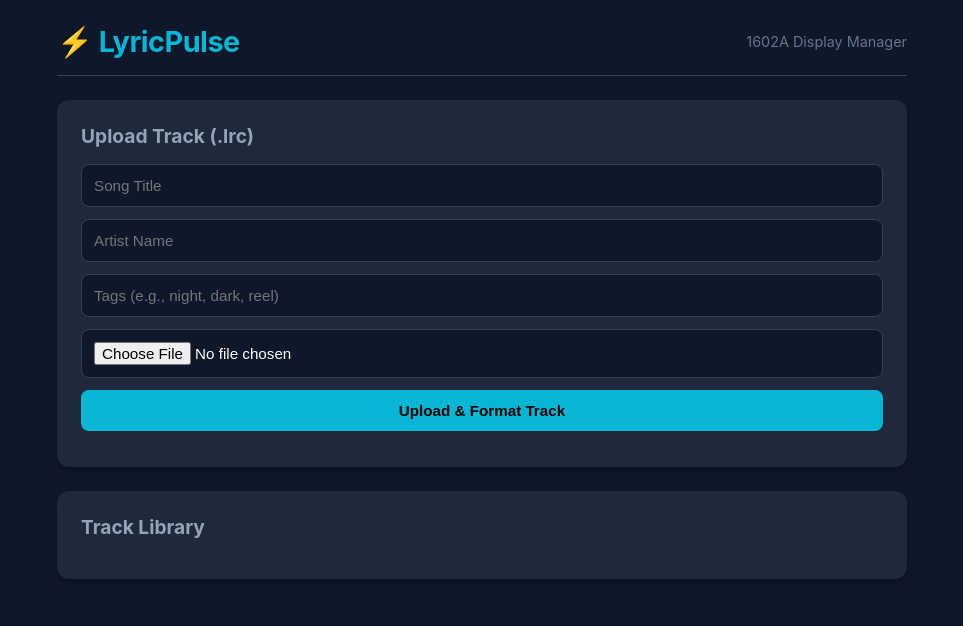
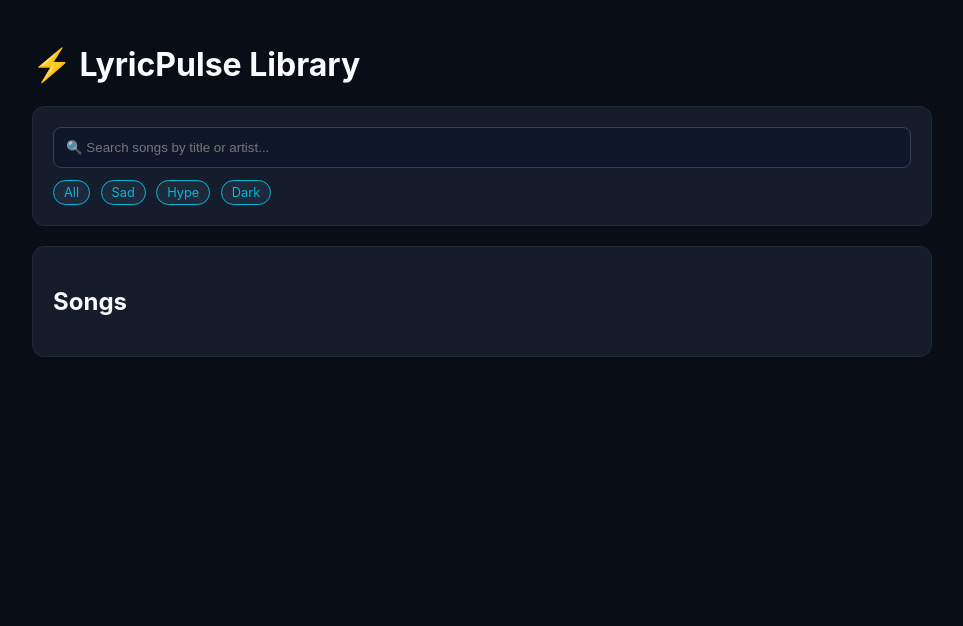
Before and after one commit to retardedmonkeygaming/rpi-lyric-display, a Flask app: page /library in a window 1280 px wide. Shown: the top 626 px of the page, without its empty margins (158-1121 px from the left). Run offline with Flask 3, Linux system fonts and the light colour scheme; data that the repository does not hold is empty; parts of the project's set-up code (start-up, migrations or seed data) failed here and were passed over.

Commit message:
Enhance application functionality: add backup and session logging methods, implement recording mode trigger, and improve library UI with search and filter capabilities.

```diff
--- a/app.py
+++ b/app.py
@@ -6,13 +6,12 @@ from config import FLASK_HOST, FLASK_PORT
 from database.db import DatabaseManager
 from core.lcd_engine import LCDEngine
 from core.touch_input import TouchInputHandler
+from core.plugin_loader import PluginLoader
 from web.routes import web_bp
 
 current_app_instance = None
 
-
 def get_local_ip() -> str:
-    """Retrieves the Raspberry Pi's local IP address on Wi-Fi / Ethernet."""
     try:
         s = socket.socket(socket.AF_INET, socket.SOCK_DGRAM)
         s.connect(("8.8.8.8", 80))
@@ -22,22 +21,19 @@ def get_local_ip() -> str:
     except Exception:
         return "127.0.0.1"
 
-
 class LyricSyncApp:
-    """LyricPulse 1602 Main Service Application."""
-
     def __init__(self):
         global current_app_instance
         current_app_instance = self
 
         self.db = DatabaseManager()
         self.lcd = LCDEngine()
+        self.plugins = PluginLoader().load_plugins()
 
-        self.state = "IDLE"  # Modes: IDLE, MENU, PLAYING
+        self.state = "IDLE"
         self.songs_list = []
         self.selected_index = 0
         self.stop_playback = False
-
         self.local_ip = get_local_ip()
 
         self.touch = TouchInputHandler(
@@ -56,7 +52,6 @@ class LyricSyncApp:
             self.songs_list = self.db.get_all_songs()
             self.selected_index = 0
             self._update_menu_display()
-
         elif self.state == "MENU":
             if self.songs_list:
                 self.selected_index = (self.selected_index + 1) % len(self.songs_list)
@@ -64,24 +59,16 @@ class LyricSyncApp:
 
     def _handle_double_tap(self):
         if self.state == "MENU" and self.songs_list:
-            self.state = "PLAYING"
             selected_song = self.songs_list[self.selected_index]
-
-            playback_thread = threading.Thread(
-                target=self._start_song_playback, args=(selected_song["id"],)
-            )
-            playback_thread.daemon = True
-            playback_thread.start()
+            self.trigger_recording_mode(selected_song["id"], countdown_sec=3)
 
     def _handle_triple_tap(self):
-        """Triple Tap: Stop active lyric playback immediately."""
         if self.state == "PLAYING":
             self.stop_playback = True
             self.state = "IDLE"
             self.lcd.clear()
 
     def _handle_long_press(self):
-        """Long Press: Reset state to IDLE."""
         if self.state in ["MENU", "PLAYING"]:
             self.stop_playback = True
             self.state = "IDLE"
@@ -91,9 +78,32 @@ class LyricSyncApp:
         if not self.songs_list:
             self.lcd.display_lines("NO SONGS FOUND", "UPLOAD VIA WEB")
             return
-
         song = self.songs_list[self.selected_index]
         self.lcd.display_menu_item(song["title"], song["artist"])
+
+    def trigger_recording_mode(self, song_id: int, countdown_sec: int = 3):
+        """Executes a visual 3-second countdown lock before starting timed playback."""
+        if self.state != "PLAYING":
+            self.state = "PLAYING"
+
+            def recording_thread():
+                self.lcd.clear()
+                for count in range(countdown_sec, 0, -1):
+                    self.lcd.display_lines("RECORDING IN...", f"      {count}      ")
+                    time.sleep(1.0)
+
+                self.lcd.display_lines("  RECORDING!  ", "    ACTION    ")
+                time.sleep(0.8)
+
+                start_time = time.time()
+                self._start_song_playback(song_id)
+                duration = round(time.time() - start_time, 2)
+
+                status = "STOPPED" if self.stop_playback else "COMPLETED"
+                self.db.log_session(song_id, duration, status)
+
+            t = threading.Thread(target=recording_thread, daemon=True)
+            t.start()
 
     def _start_song_playback(self, song_id: int):
         lyrics = self.db.get_song_lyrics(song_id)
@@ -114,18 +124,7 @@ class LyricSyncApp:
         if not self.stop_playback:
             self.state = "IDLE"
 
-    def trigger_remote_playback(self, song_id: int):
-        """Allows external HTTP endpoints to trigger timed playback runs."""
-        if self.state != "PLAYING":
-            self.state = "PLAYING"
-            playback_thread = threading.Thread(
-                target=self._start_song_playback, args=(song_id,)
-            )
-            playback_thread.daemon = True
-            playback_thread.start()
-
     def _start_idle_display_loop(self):
-        """Background thread cycling idle LCD info every 5 seconds."""
         def idle_loop():
             page = 0
             while True:
@@ -135,12 +134,10 @@ class LyricSyncApp:
                     else:
                         ip_line = f"{self.local_ip}:{FLASK_PORT}"
                         self.lcd.display_lines("WEB UI ACCESS", ip_line)
-
                     page = (page + 1) % 2
                 time.sleep(5)
 
-        thread = threading.Thread(target=idle_loop, daemon=True)
-        thread.start()
+        threading.Thread(target=idle_loop, daemon=True).start()
 
     def run(self):
         self.touch.start_listening()
@@ -153,10 +150,7 @@ class LyricSyncApp:
         server_thread.daemon = True
         server_thread.start()
 
-        # Startup Animation
         self.lcd.play_boot_animation()
-
-        # Start 5-Second Cycling Idle Display Loop
         self._start_idle_display_loop()
 
         print("=== LyricPulse 1602 Online ===")
@@ -166,10 +160,8 @@ class LyricSyncApp:
             while True:
                 time.sleep(1)
         except KeyboardInterrupt:
-            print("\nShutting down service...")
             self.touch.cleanup()
             self.lcd.clear()
-
 
 if __name__ == "__main__":
     app = LyricSyncApp()
--- a/web/routes.py
+++ b/web/routes.py
@@ -174,3 +174,63 @@ def index():
 def library_page():
     songs = db.get_all_songs()
     return render_template("library.html", songs=songs)
+from flask import Blueprint, render_template, request, jsonify, redirect, url_for
+from database.db import DatabaseManager
+from core.sentiment import SentimentScorer
+from core.line_splitter import LineSplitter
+
+web_bp = Blueprint("web", __name__)
+db = DatabaseManager()
+
+@web_bp.route("/")
+def index():
+    return redirect(url_for("web.library_page"))
+
+@web_bp.route("/library")
+def library_page():
+    songs = db.get_all_songs()
+    return render_template("library.html", songs=songs)
+
+@web_bp.route("/editor/<int:song_id>")
+def editor_page(song_id: int):
+    song = db.get_song_by_id(song_id)
+    lyrics = db.get_song_lyrics(song_id)
+    return render_template("editor.html", song=song, lyrics=lyrics)
+
+# --- SEARCH & FILTER ROUTE ---
+@web_bp.route("/api/songs/search", methods=["GET"])
+def search_songs():
+    query = request.args.get("q", "").strip().lower()
+    tag = request.args.get("tag", "").strip().lower()
+    songs = db.get_all_songs()
+
+    filtered = []
+    for s in songs:
+        matches_q = not query or (query in s["title"].lower() or query in s["artist"].lower())
+        matches_tag = not tag or (tag in s.get("tags", "").lower())
+        if matches_q and matches_tag:
+            filtered.append(s)
+
+    return jsonify({"status": "success", "songs": filtered})
+
+# --- SMART LINE SPLIT ROUTE ---
+@web_bp.route("/api/utils/split-text", methods=["POST"])
+def split_text_utility():
+    data = request.get_json(silent=True) or {}
+    raw_text = data.get("text", "")
+    line1, line2 = LineSplitter.split_text(raw_text)
+    return jsonify({"status": "success", "line1": line1, "line2": line2})
+
+# --- PREPARE FOR RECORDING ROUTE ---
+@web_bp.route("/api/recording/start", methods=["POST"])
+def start_recording_mode():
+    data = request.get_json(silent=True) or {}
+    song_id = data.get("song_id")
+    countdown = data.get("countdown_sec", 3)
+
+    from app import current_app_instance
+    if current_app_instance:
+        current_app_instance.trigger_recording_mode(song_id, countdown_sec=countdown)
+        return jsonify({"status": "success", "recording_song_id": song_id, "countdown": countdown})
+
+    return jsonify({"status": "error", "message": "App engine offline"}), 500
--- a/web/templates/library.html
+++ b/web/templates/library.html
@@ -3,81 +3,85 @@
 <head>
     <meta charset="UTF-8">
     <meta name="viewport" content="width=device-width, initial-scale=1.0">
-    <title>LyricPulse — Library</title>
+    <title>LyricPulse — Track Library</title>
     <style>
-        :root { --bg: #0f172a; --card: #1e293b; --accent: #06b6d4; --danger: #ef4444; --text: #f8fafc; }
-        body { font-family: -apple-system, BlinkMacSystemFont, "Segoe UI", Roboto, sans-serif; background: var(--bg); color: var(--text); margin: 0; padding: 24px; }
-        .container { max-width: 850px; margin: 0 auto; }
-        .header { display: flex; align-items: center; justify-content: space-between; margin-bottom: 24px; border-bottom: 1px solid #334155; padding-bottom: 16px; }
-        h1 { margin: 0; font-size: 1.8rem; color: var(--accent); letter-spacing: -0.5px; }
-        .card { background: var(--card); border-radius: 12px; padding: 24px; margin-bottom: 24px; box-shadow: 0 4px 6px -1px rgba(0,0,0,0.3); }
-        .card h2 { margin-top: 0; font-size: 1.2rem; color: #94a3b8; margin-bottom: 16px; }
-        input, select, button { width: 100%; padding: 12px; margin-bottom: 12px; background: #0f172a; border: 1px solid #334155; color: #fff; border-radius: 8px; box-sizing: border-box; font-size: 0.95rem; }
-        input:focus { border-color: var(--accent); outline: none; }
-        button.btn-primary { background: var(--accent); color: #000; font-weight: bold; border: none; cursor: pointer; transition: opacity 0.2s; }
-        button.btn-primary:hover { opacity: 0.9; }
-        ul { list-style: none; padding: 0; margin: 0; }
-        li { background: #0f172a; border-radius: 8px; padding: 14px 16px; margin-bottom: 8px; display: flex; justify-content: space-between; align-items: center; border: 1px solid #1e293b; }
-        .song-title { font-weight: 600; font-size: 1rem; color: #f1f5f9; }
-        .song-artist { font-size: 0.85rem; color: #64748b; margin-left: 6px; }
-        .actions { display: flex; gap: 8px; align-items: center; }
-        .btn-edit { background: #334155; color: var(--accent); padding: 6px 12px; border-radius: 6px; text-decoration: none; font-size: 0.85rem; font-weight: 600; }
-        .btn-delete { background: rgba(239, 68, 68, 0.15); color: var(--danger); border: 1px solid rgba(239, 68, 68, 0.3); padding: 6px 12px; border-radius: 6px; cursor: pointer; font-size: 0.85rem; width: auto; margin: 0; }
-        .btn-delete:hover { background: var(--danger); color: white; }
+        :root { --bg: #090d16; --card: #151c2c; --accent: #06b6d4; --danger: #ef4444; --text: #f8fafc; }
+        body { font-family: -apple-system, BlinkMacSystemFont, sans-serif; background: var(--bg); color: var(--text); padding: 24px; margin: 0; }
+        .container { max-width: 900px; margin: 0 auto; }
+        .card { background: var(--card); border-radius: 12px; padding: 20px; margin-bottom: 20px; border: 1px solid #1e293b; }
+        .search-bar { width: 100%; padding: 12px; background: #0f172a; border: 1px solid #334155; color: white; border-radius: 8px; box-sizing: border-box; margin-bottom: 12px; }
+        .tag-pill { display: inline-block; background: #1e293b; color: var(--accent); padding: 4px 10px; border-radius: 20px; font-size: 0.8rem; cursor: pointer; border: 1px solid var(--accent); margin-right: 6px; }
+        .song-item { background: #0f172a; border-radius: 8px; padding: 14px; margin-bottom: 8px; display: flex; justify-content: space-between; align-items: center; }
+        .btn-rec { background: var(--accent); color: #000; font-weight: bold; padding: 6px 12px; border-radius: 6px; border: none; cursor: pointer; }
     </style>
 </head>
 <body>
     <div class="container">
-        <div class="header">
-            <h1>⚡ LyricPulse</h1>
-            <span style="color: #64748b; font-size: 0.9rem;">1602A Display Manager</span>
+        <h1>⚡ LyricPulse Library</h1>
+
+        <div class="card">
+            <input type="text" id="search-input" class="search-bar" placeholder="🔍 Search songs by title or artist..." oninput="filterSongs()">
+            <div>
+                <span class="tag-pill" onclick="filterByTag('')">All</span>
+                <span class="tag-pill" onclick="filterByTag('sad')">Sad</span>
+                <span class="tag-pill" onclick="filterByTag('hype')">Hype</span>
+                <span class="tag-pill" onclick="filterByTag('dark')">Dark</span>
+            </div>
         </div>
 
         <div class="card">
-            <h2>Upload Track (.lrc)</h2>
-            <form action="/upload" method="post" enctype="multipart/form-data">
-                <input type="text" name="title" placeholder="Song Title" required>
-                <input type="text" name="artist" placeholder="Artist Name" required>
-                <input type="text" name="tags" placeholder="Tags (e.g., night, dark, reel)">
-                <input type="file" name="lrc_file" accept=".lrc,.txt,text/plain,*/*" required>
-                <button type="submit" class="btn-primary">Upload & Format Track</button>
-            </form>
-        </div>
-
-        <div class="card">
-            <h2>Track Library</h2>
-            <ul id="song-list">
+            <h2>Songs</h2>
+            <div id="song-container">
                 {% for song in songs %}
-                <li id="song-row-{{ song.id }}">
+                <div class="song-item">
                     <div>
-                        <span class="song-title">{{ song.title }}</span>
-                        <span class="song-artist">— {{ song.artist }}</span>
+                        <strong>{{ song.title }}</strong> <span style="color:#64748b">— {{ song.artist }}</span>
                     </div>
-                    <div class="actions">
-                        <a href="/editor/{{ song.id }}" class="btn-edit">Edit / Nudge</a>
-                        <button class="btn-delete" data-song-id="{{ song.id }}">Delete</button>
+                    <div>
+                        <button class="btn-rec" onclick="startRecord('{{ song.id }}')">⏺ Record</button>
+                        <a href="/editor/{{ song.id }}" style="color:var(--accent); margin-left:10px; text-decoration:none;">Edit</a>
                     </div>
-                </li>
+                </div>
                 {% endfor %}
-            </ul>
+            </div>
         </div>
     </div>
 
     <script>
-        document.getElementById('song-list').addEventListener('click', async function(e) {
-            if (!e.target.classList.contains('btn-delete')) return;
+        async function filterSongs() {
+            const q = document.getElementById('search-input').value;
+            const res = await fetch(`/api/songs/search?q=${encodeURIComponent(q)}`);
+            const data = await res.json();
+            renderSongList(data.songs);
+        }
 
-            const songId = e.target.getAttribute('data-song-id');
-            if (!confirm('Delete this track from library?')) return;
+        async function filterByTag(tag) {
+            const res = await fetch(`/api/songs/search?tag=${encodeURIComponent(tag)}`);
+            const data = await res.json();
+            renderSongList(data.songs);
+        }
 
-            const res = await fetch(`/api/songs/${songId}/delete`, { method: 'POST' });
-            if (res.ok) {
-                const row = document.getElementById(`song-row-${songId}`);
-                if (row) row.remove();
-            } else {
-                alert('Failed to delete track.');
-            }
-        });
+        function renderSongList(songs) {
+            const container = document.getElementById('song-container');
+            container.innerHTML = songs.map(s => `
+                <div class="song-item">
+                    <div><strong>${s.title}</strong> <span style="color:#64748b">— ${s.artist}</span></div>
+                    <div>
+                        <button class="btn-rec" onclick="startRecord('${s.id}')">⏺ Record</button>
+                        <a href="/editor/${s.id}" style="color:var(--accent); margin-left:10px; text-decoration:none;">Edit</a>
+                    </div>
+                </div>
+            `).join('');
+        }
+
+        async function startRecord(songId) {
+            await fetch('/api/recording/start', {
+                method: 'POST',
+                headers: { 'Content-Type': 'application/json' },
+                body: JSON.stringify({ song_id: parseInt(songId), countdown_sec: 3 })
+            });
+            alert('Recording Mode Triggered! Check LCD Display.');
+        }
     </script>
 </body>
 </html>
```
Also changed, not shown: core/line_splitter.py (added, +20 -0 lines), core/plugin_loader.py (added, +28 -0 lines), database/db.py (+24 -0 lines).
